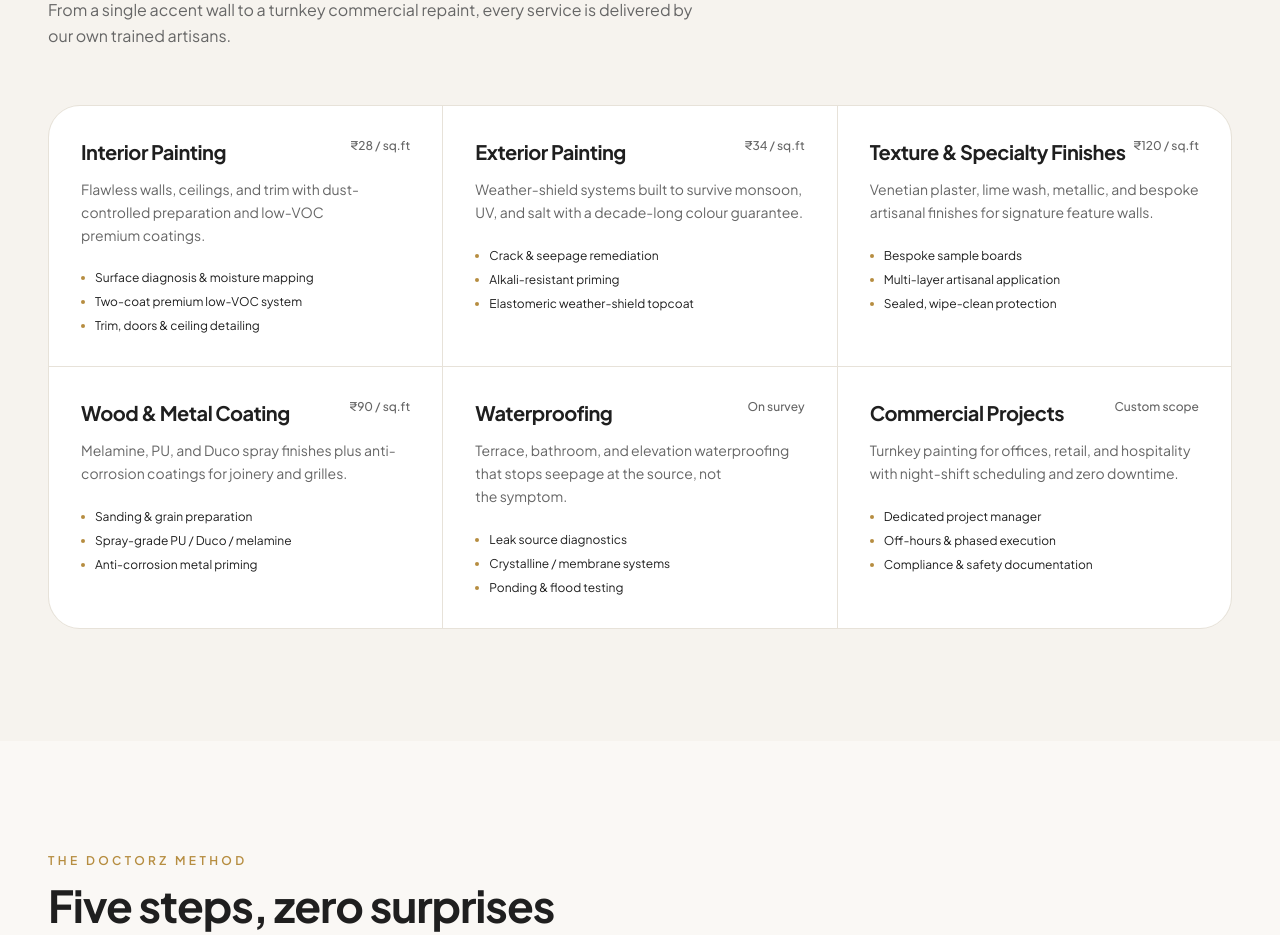
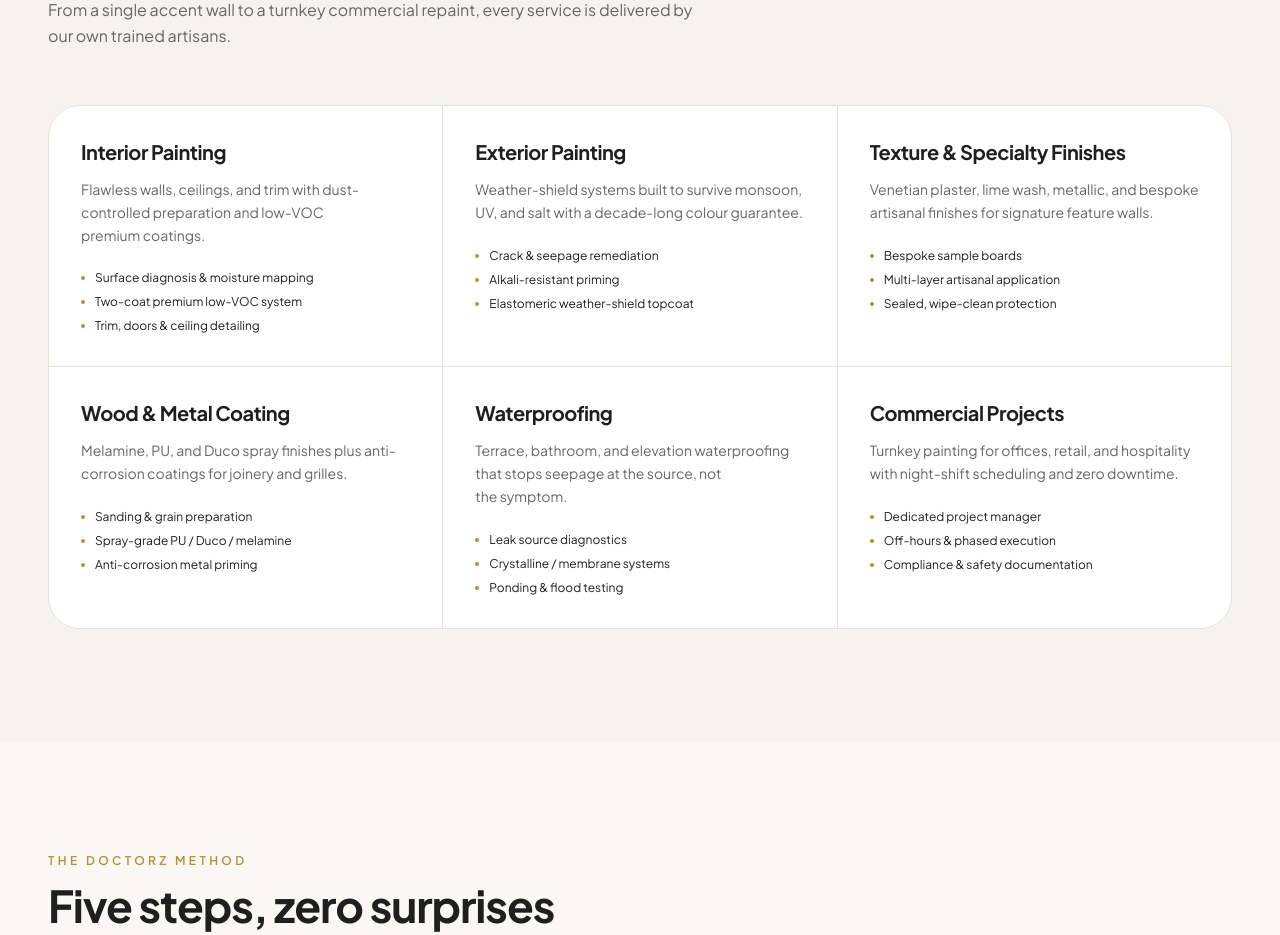
Before and after one commit to CodepaperAI/paintdoctorz, a Next.js app: page / in a window 1280 px wide. Shown: the part 2480-3415 px from the top of the page. Built offline with nearby package versions, Linux system fonts and the light colour scheme.

Commit message:
remove the price from the sevices

```diff
--- a/pages/index.js
+++ b/pages/index.js
@@ -279,9 +279,9 @@ export default function HomePage() {
                   <h3 className="text-xl font-bold tracking-tight">
                     {service.title}
                   </h3>
-                  <span className="text-xs font-medium text-light-subtext dark:text-dark-subtext">
+                  {/* <span className="text-xs font-medium text-light-subtext dark:text-dark-subtext">
                     {service.startingPrice}
-                  </span>
+                  </span> */}
                 </div>
                 <p className="mt-3 text-sm leading-relaxed text-light-subtext dark:text-dark-subtext">
                   {service.summary}
```
